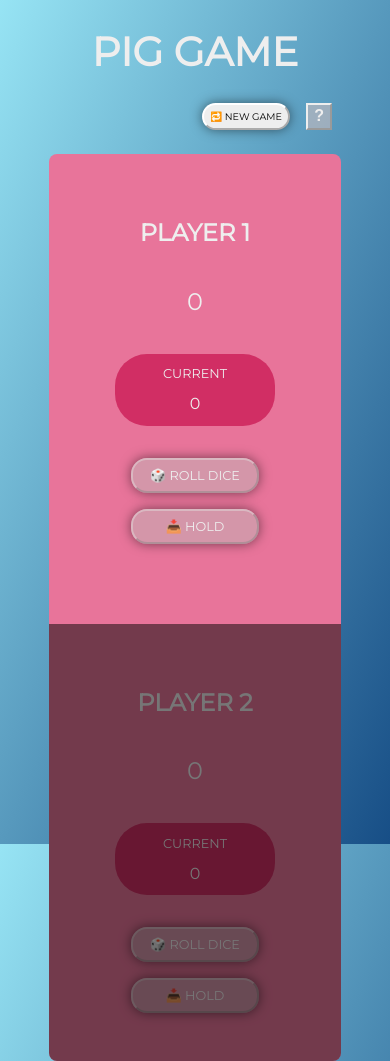
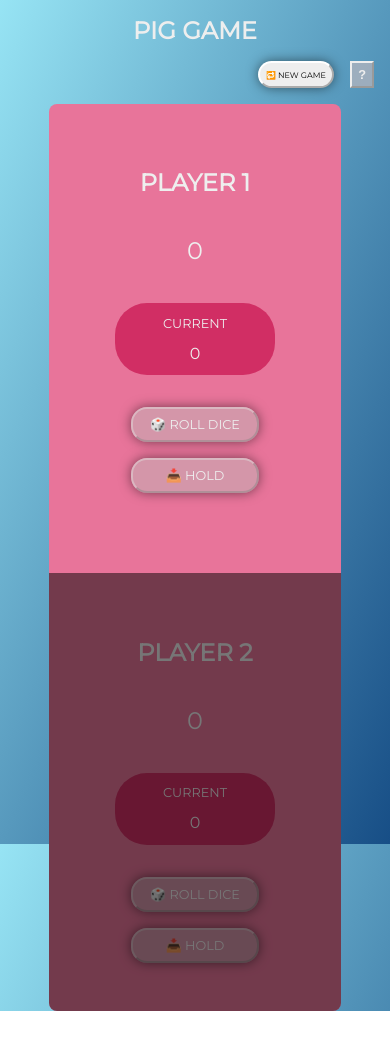
Before and after one commit to schan610/pig-game, a plain HTML site: page index.html in a window 390 px wide. After the commit the page ends 1011 px from the top, so only its background shows below. Drawn offline with Linux system fonts and the light colour scheme.

Commit message:
fixed media query

```diff
--- a/style.css
+++ b/style.css
@@ -294,6 +294,9 @@ body {
 }
 
 @media (max-width: 660px) {
+  .game-title h1 {
+    font-size: 2rem;
+  }
   .game-window {
     margin: 0rem;
   }
@@ -307,6 +310,9 @@ body {
 }
 
 @media (max-width: 500px) {
+  .game-title h1 {
+    font-size: 1.5rem;
+  }
   .game-window {
     margin: 0rem;
   }
@@ -333,11 +339,17 @@ body {
   }
 
   .game-info-btns {
-    margin-left: 10rem;
+    margin-bottom: 1rem;
   }
 
   .new-game {
-    font-size: 0.6rem;
+    font-size: 0.5rem;
+  }
+
+  .how-btn {
+    height: 100%;
+    align-self: end;
+    font-size: 0.8rem;
   }
 
   .how-to-play {
```
